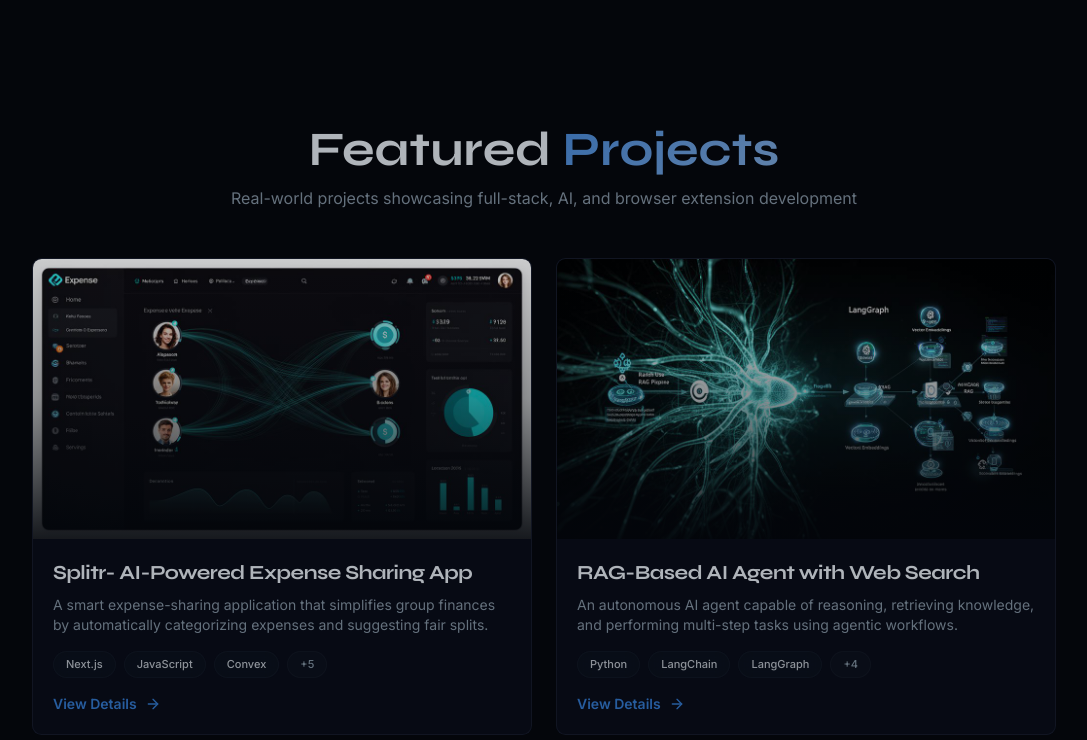
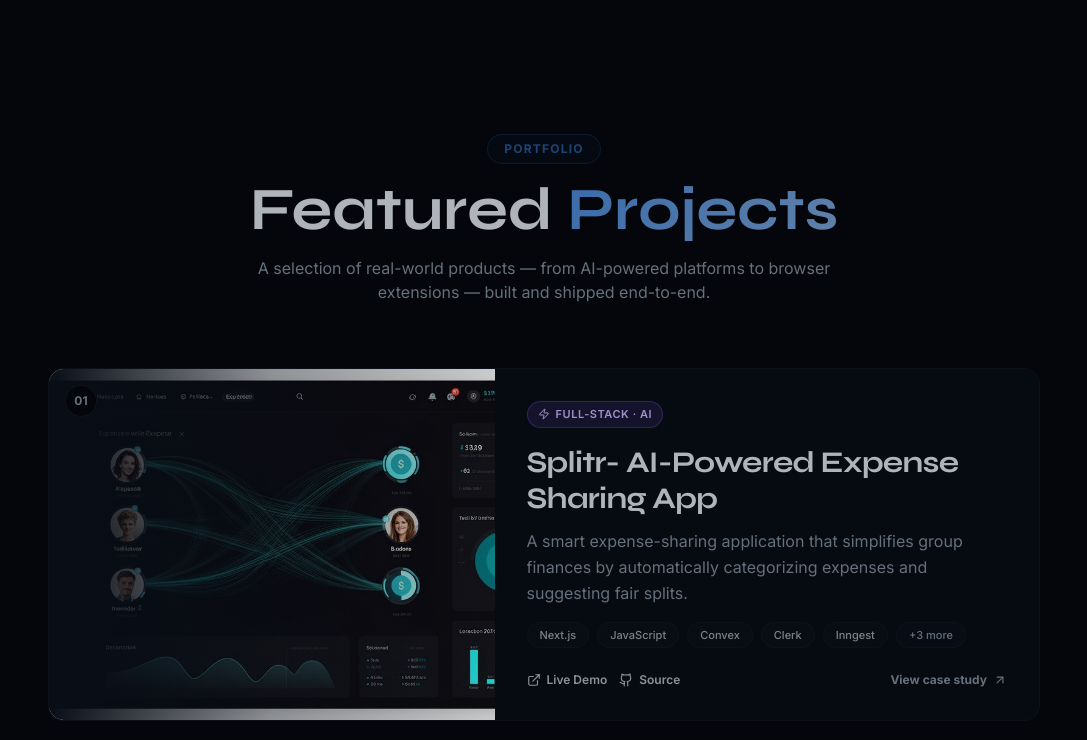
Before and after one commit to dhruvbajaj13/portfolio, a React (Vite) app: page / in a window 1280 px wide. Shown: the part 3720-4460 px from the top of the page, without its empty margins (96-1183 px from the left). Built offline with nearby package versions, Linux system fonts and the light colour scheme; the HTML template or start-up script is replaced by a standard one.

Commit message:
Update Projects.tsx

```diff
--- a/src/components/Projects.tsx
+++ b/src/components/Projects.tsx
@@ -1,244 +1,291 @@
 import { useEffect, useRef, useState } from 'react';
 import { gsap } from 'gsap';
 import { ScrollTrigger } from 'gsap/ScrollTrigger';
-import { ExternalLink, Github, ArrowRight, X } from 'lucide-react';
+import { ExternalLink, Github, X, ArrowUpRight, Zap, Globe, Code2, Chrome } from 'lucide-react';
 import { projects, Project } from '@/data/projects';
 
 gsap.registerPlugin(ScrollTrigger);
 
-/* ================= PROJECT CARD ================= */
+/* ─── helpers ─── */
+const categoryMeta: Record<string, { label: string; Icon: React.ElementType; color: string }> = {
+  splitr:       { label: 'Full-Stack · AI',        Icon: Zap,      color: 'from-violet-500/20 to-purple-500/10 border-violet-500/30' },
+  'smart-agent':{ label: 'AI · LLM',               Icon: Globe,    color: 'from-cyan-500/20 to-teal-500/10 border-cyan-500/30'       },
+  codecraft:    { label: 'SaaS · Full-Stack',       Icon: Code2,    color: 'from-orange-500/20 to-amber-500/10 border-orange-500/30'  },
+  synthex:      { label: 'Chrome Extension · AI',  Icon: Chrome,   color: 'from-emerald-500/20 to-green-500/10 border-emerald-500/30' },
+};
 
-const ProjectCard = ({
-  project,
-  onClick,
-}: {
-  project: Project;
-  onClick: () => void;
-}) => {
-  const isChromeExtension = project.title === 'Synthex';
+const accentMap: Record<string, string> = {
+  splitr:        'group-hover:text-violet-400',
+  'smart-agent': 'group-hover:text-cyan-400',
+  codecraft:     'group-hover:text-orange-400',
+  synthex:       'group-hover:text-emerald-400',
+};
+
+const glowMap: Record<string, string> = {
+  splitr:        'hover:shadow-violet-500/10',
+  'smart-agent': 'hover:shadow-cyan-500/10',
+  codecraft:     'hover:shadow-orange-500/10',
+  synthex:       'hover:shadow-emerald-500/10',
+};
+
+const chipAccentMap: Record<string, string> = {
+  splitr:        'group-hover:border-violet-500/40 group-hover:text-violet-300',
+  'smart-agent': 'group-hover:border-cyan-500/40 group-hover:text-cyan-300',
+  codecraft:     'group-hover:border-orange-500/40 group-hover:text-orange-300',
+  synthex:       'group-hover:border-emerald-500/40 group-hover:text-emerald-300',
+};
+
+const tagGradient: Record<string, string> = {
+  splitr:        'bg-violet-500/15 text-violet-300 border-violet-500/30',
+  'smart-agent': 'bg-cyan-500/15 text-cyan-300 border-cyan-500/30',
+  codecraft:     'bg-orange-500/15 text-orange-300 border-orange-500/30',
+  synthex:       'bg-emerald-500/15 text-emerald-300 border-emerald-500/30',
+};
+
+const modalAccent: Record<string, { badge: string; border: string; heading: string; glow: string }> = {
+  splitr:        { badge: 'bg-violet-500/15 text-violet-300',  border: 'border-violet-500/30', heading: 'text-violet-400',  glow: 'shadow-violet-500/20'  },
+  'smart-agent': { badge: 'bg-cyan-500/15 text-cyan-300',      border: 'border-cyan-500/30',   heading: 'text-cyan-400',    glow: 'shadow-cyan-500/20'    },
+  codecraft:     { badge: 'bg-orange-500/15 text-orange-300',  border: 'border-orange-500/30', heading: 'text-orange-400',  glow: 'shadow-orange-500/20'  },
+  synthex:       { badge: 'bg-emerald-500/15 text-emerald-300',border: 'border-emerald-500/30',heading: 'text-emerald-400', glow: 'shadow-emerald-500/20' },
+};
+
+const featureIcons = ['✦', '⬡', '◈', '⟁', '◉'];
+
+/* ─── card ─── */
+const ProjectCard = ({ project, index, onClick }: { project: Project; index: number; onClick: () => void }) => {
+  const meta  = categoryMeta[project.id]  ?? { label: 'Project', Icon: Code2, color: 'from-primary/20 to-primary/5 border-primary/20' };
+  const hoverAccent = accentMap[project.id]   ?? 'group-hover:text-primary';
+  const hoverGlow   = glowMap[project.id]     ?? 'hover:shadow-primary/10';
+  const chipAccent  = chipAccentMap[project.id] ?? '';
+  const tag         = tagGradient[project.id] ?? 'bg-primary/15 text-primary border-primary/30';
+
+  const isFeatured = index === 0;
 
   return (
     <div
       onClick={onClick}
-      className="
-        project-card glass-card group cursor-pointer overflow-hidden
-        transition-all duration-300
-        hover:-translate-y-1.5 hover:shadow-xl hover:shadow-primary/10
-      "
+      className={`
+        project-card group relative cursor-pointer overflow-hidden rounded-2xl
+        border border-border/40 bg-card/60 backdrop-blur-sm
+        transition-all duration-500
+        hover:-translate-y-2 hover:border-border/80 hover:shadow-2xl ${hoverGlow}
+        ${isFeatured ? 'md:col-span-2' : ''}
+      `}
     >
+      {/* gradient overlay on hover */}
+      <div className={`absolute inset-0 opacity-0 group-hover:opacity-100 transition-opacity duration-500 bg-gradient-to-br ${meta.color} pointer-events-none`} />
+
+      <div className={`relative flex ${isFeatured ? 'flex-col md:flex-row' : 'flex-col'} h-full`}>
         {/* Image */}
-      <div className="relative aspect-video overflow-hidden">
+        <div className={`relative overflow-hidden ${isFeatured ? 'md:w-[45%] aspect-video md:aspect-auto' : 'aspect-video'}`}>
           <img
             src={project.image}
             alt={project.title}
-          className="h-full w-full object-cover transition-transform duration-500 group-hover:scale-105"
+            className="h-full w-full object-cover transition-transform duration-700 group-hover:scale-110"
           />
-        <div className="absolute inset-0 bg-gradient-to-t from-background/90 via-background/30 to-transparent" />
+          <div className="absolute inset-0 bg-gradient-to-t from-card via-card/30 to-transparent md:bg-gradient-to-r" />
 
-        {isChromeExtension && (
-          <span className="absolute top-3 left-3 rounded-full bg-primary/90 px-3 py-1 text-[11px] font-semibold text-primary-foreground">
-            Chrome Extension
-          </span>
-        )}
+          {/* Number badge */}
+          <div className="absolute top-4 left-4 w-8 h-8 rounded-full bg-background/80 backdrop-blur border border-border/60 flex items-center justify-center text-xs font-bold text-muted-foreground">
+            0{index + 1}
+          </div>
         </div>
 
         {/* Content */}
-      <div className="p-5">
+        <div className={`relative flex flex-col justify-between p-6 ${isFeatured ? 'md:p-8 flex-1' : ''}`}>
+          {/* Top */}
+          <div>
+            {/* Category tag */}
+            <span className={`inline-flex items-center gap-1.5 text-[11px] font-semibold tracking-wider uppercase px-2.5 py-1 rounded-full border ${tag} mb-4`}>
+              <meta.Icon className="w-3 h-3" />
+              {meta.label}
+            </span>
+
             {/* Title */}
-        <h3
-          className="
-            text-xl
-            font-bold
-            tracking-tight
-            text-foreground
-            group-hover:text-primary
-            transition-colors
-          "
-        >
+            <h3 className={`font-bold tracking-tight text-foreground transition-colors duration-300 ${hoverAccent} ${isFeatured ? 'text-2xl md:text-3xl mb-3' : 'text-xl mb-2'}`}>
               {project.title}
             </h3>
 
             {/* Description */}
-        <p className="mt-2 text-sm text-muted-foreground line-clamp-2">
+            <p className={`text-muted-foreground leading-relaxed ${isFeatured ? 'text-base line-clamp-3' : 'text-sm line-clamp-2'}`}>
               {project.description}
             </p>
 
-        {/* Tech preview chips */}
+            {/* Tech chips */}
             <div className="mt-4 flex flex-wrap gap-2">
-          {project.techStack.slice(0, 3).map((tech) => (
+              {project.techStack.slice(0, isFeatured ? 5 : 3).map((tech) => (
                 <span
                   key={tech}
-              className="
-                rounded-full border border-border/40 bg-secondary/40
-                px-3 py-1 text-[11px] font-medium
-                text-foreground/80 backdrop-blur
-                transition-colors
-                group-hover:border-primary/40 group-hover:text-primary
-              "
+                  className={`rounded-full border border-border/40 bg-secondary/30 px-3 py-1 text-[11px] font-medium text-foreground/70 backdrop-blur transition-all duration-300 ${chipAccent}`}
                 >
                   {tech}
                 </span>
               ))}
-          {project.techStack.length > 3 && (
-            <span
-              className="
-                rounded-full border border-border/40 bg-secondary/40
-                px-3 py-1 text-[11px] font-medium text-muted-foreground
-              "
+              {project.techStack.length > (isFeatured ? 5 : 3) && (
+                <span className="rounded-full border border-border/40 bg-secondary/30 px-3 py-1 text-[11px] font-medium text-muted-foreground">
+                  +{project.techStack.length - (isFeatured ? 5 : 3)} more
+                </span>
+              )}
+            </div>
+          </div>
+
+          {/* Bottom row */}
+          <div className="mt-6 flex items-center justify-between">
+            {/* Links */}
+            <div className="flex items-center gap-3">
+              {project.liveDemo && project.liveDemo !== '#' && (
+                <a
+                  href={project.liveDemo}
+                  target="_blank"
+                  rel="noopener noreferrer"
+                  onClick={(e) => e.stopPropagation()}
+                  className="flex items-center gap-1.5 text-xs font-semibold text-foreground/80 hover:text-primary transition-colors"
                 >
-              +{project.techStack.length - 3}
-            </span>
+                  <ExternalLink className="w-3.5 h-3.5" />
+                  Live Demo
+                </a>
+              )}
+              {project.sourceCode && (
+                <a
+                  href={project.sourceCode}
+                  target="_blank"
+                  rel="noopener noreferrer"
+                  onClick={(e) => e.stopPropagation()}
+                  className="flex items-center gap-1.5 text-xs font-semibold text-foreground/80 hover:text-primary transition-colors"
+                >
+                  <Github className="w-3.5 h-3.5" />
+                  Source
+                </a>
               )}
             </div>
 
             {/* CTA */}
-        <div className="mt-4 flex items-center gap-2 text-sm font-semibold text-primary">
-          View Details
-          <ArrowRight className="w-4 h-4 transition-transform group-hover:translate-x-1" />
+            <div className="flex items-center gap-1.5 text-xs font-bold text-muted-foreground group-hover:text-foreground transition-colors duration-300">
+              View case study
+              <ArrowUpRight className="w-3.5 h-3.5 transition-transform duration-300 group-hover:translate-x-0.5 group-hover:-translate-y-0.5" />
+            </div>
+          </div>
         </div>
       </div>
     </div>
   );
 };
 
-/* ================= PROJECT MODAL ================= */
-
-const ProjectModal = ({
-  project,
-  onClose,
-}: {
-  project: Project;
-  onClose: () => void;
-}) => {
-  const modalRef = useRef<HTMLDivElement>(null);
-  const contentRef = useRef<HTMLDivElement>(null);
+/* ─── modal ─── */
+const ProjectModal = ({ project, onClose }: { project: Project; onClose: () => void }) => {
+  const overlayRef = useRef<HTMLDivElement>(null);
+  const panelRef   = useRef<HTMLDivElement>(null);
+  const accent = modalAccent[project.id] ?? { badge: 'bg-primary/15 text-primary', border: 'border-primary/30', heading: 'text-primary', glow: 'shadow-primary/20' };
 
   useEffect(() => {
     document.body.style.overflow = 'hidden';
+    gsap.fromTo(overlayRef.current, { opacity: 0 }, { opacity: 1, duration: 0.2 });
+    gsap.fromTo(panelRef.current,   { opacity: 0, y: 40, scale: 0.96 }, { opacity: 1, y: 0, scale: 1, duration: 0.35, ease: 'power3.out' });
+    gsap.fromTo('.ms', { opacity: 0, y: 16 }, { opacity: 1, y: 0, stagger: 0.07, delay: 0.25, duration: 0.4 });
+    return () => { document.body.style.overflow = ''; };
+  }, []);
 
-    gsap.fromTo(modalRef.current, { opacity: 0 }, { opacity: 1, duration: 0.25 });
-    gsap.fromTo(
-      contentRef.current,
-      { opacity: 0, y: 30, scale: 0.97 },
-      { opacity: 1, y: 0, scale: 1, duration: 0.35, ease: 'power3.out' }
-    );
-
-    gsap.fromTo(
-      '.modal-section',
-      { opacity: 0, y: 20 },
-      { opacity: 1, y: 0, stagger: 0.1, delay: 0.2 }
-    );
-
-    return () => {
-      document.body.style.overflow = '';
+  const close = () => {
+    gsap.to(panelRef.current,   { opacity: 0, y: 20, scale: 0.97, duration: 0.2 });
+    gsap.to(overlayRef.current, { opacity: 0, duration: 0.2, onComplete: onClose });
   };
-  }, []);
 
   return (
     <div
-      ref={modalRef}
-      onClick={onClose}
-      className="fixed inset-0 z-50 flex items-center justify-center bg-background/90 backdrop-blur-md px-4"
+      ref={overlayRef}
+      onClick={close}
+      className="fixed inset-0 z-50 flex items-center justify-center bg-background/85 backdrop-blur-lg px-4"
     >
       <div
-        ref={contentRef}
+        ref={panelRef}
         onClick={(e) => e.stopPropagation()}
-        className="glass-card max-w-5xl w-full max-h-[92vh] overflow-y-auto"
+        className={`relative w-full max-w-4xl max-h-[90vh] overflow-y-auto rounded-2xl border ${accent.border} bg-card/95 backdrop-blur-xl shadow-2xl ${accent.glow}`}
       >
-        {/* Header */}
-        <div className="sticky top-0 z-10 border-b border-border/40 bg-card/90 backdrop-blur p-6 flex justify-between items-start">
-          <h2 className="text-2xl md:text-3xl font-bold text-foreground">
-            {project.title}
-          </h2>
+        {/* Close */}
+        <button
+          onClick={close}
+          className="absolute top-5 right-5 z-20 p-2 rounded-xl bg-secondary/60 hover:bg-secondary transition-colors"
+        >
+          <X className="w-4 h-4" />
+        </button>
 
-          <div className="flex gap-3">
-            {project.liveDemo && (
+        {/* Hero image */}
+        <div className="relative h-52 md:h-64 overflow-hidden rounded-t-2xl">
+          <img src={project.image} alt={project.title} className="w-full h-full object-cover" />
+          <div className="absolute inset-0 bg-gradient-to-t from-card via-card/60 to-transparent" />
+          <div className="absolute bottom-6 left-8">
+            <span className={`inline-block text-[11px] font-bold tracking-widest uppercase px-3 py-1 rounded-full border ${accent.badge} ${accent.border} mb-2`}>
+              {categoryMeta[project.id]?.label ?? 'Project'}
+            </span>
+            <h2 className="text-2xl md:text-3xl font-bold text-foreground">{project.title}</h2>
+          </div>
+        </div>
+
+        {/* Action buttons */}
+        <div className="flex gap-3 px-8 py-4 border-b border-border/30">
+          {project.liveDemo && project.liveDemo !== '#' && (
             <a
               href={project.liveDemo}
               target="_blank"
               rel="noopener noreferrer"
-                className="
-                  flex items-center gap-2 px-5 py-2 rounded-lg
-                  bg-primary text-primary-foreground text-sm font-semibold
-                  transition-all duration-300
-                  hover:scale-105 hover:shadow-lg hover:shadow-primary/40
-                "
+              className={`flex items-center gap-2 px-5 py-2 rounded-xl text-sm font-semibold border ${accent.badge} ${accent.border} hover:brightness-110 transition-all`}
             >
               <ExternalLink className="w-4 h-4" />
-                Live
+              Live Demo
             </a>
           )}
-
           {project.sourceCode && (
             <a
               href={project.sourceCode}
               target="_blank"
               rel="noopener noreferrer"
-                className="
-                  flex items-center gap-2 px-5 py-2 rounded-lg
-                  bg-secondary text-sm font-semibold
-                  transition-all duration-300
-                  hover:scale-105 hover:shadow-lg
-                "
+              className="flex items-center gap-2 px-5 py-2 rounded-xl bg-secondary/60 text-sm font-semibold hover:bg-secondary transition-all"
             >
               <Github className="w-4 h-4" />
-                Code
+              View Source
             </a>
           )}
-
-            <button
-              onClick={onClose}
-              className="p-2 rounded-md hover:bg-secondary transition"
-            >
-              <X className="w-5 h-5" />
-            </button>
-          </div>
         </div>
 
         {/* Body */}
-        <div className="p-6 md:p-8 space-y-12">
-          {/* About */}
-          <p className="modal-section text-muted-foreground text-base leading-relaxed">
-            {project.description}
-          </p>
+        <div className="p-8 space-y-10">
+
+          {/* Description */}
+          <p className="ms text-muted-foreground text-base leading-relaxed">{project.description}</p>
 
           {/* Problem / Solution */}
-          <div className="modal-section grid md:grid-cols-2 gap-6">
-            <div className="rounded-lg bg-secondary/30 p-5">
-              <h4 className="font-bold mb-2">Problem</h4>
-              <p className="text-sm text-muted-foreground">{project.problem}</p>
+          <div className="ms grid md:grid-cols-2 gap-4">
+            <div className="rounded-xl bg-secondary/20 border border-border/30 p-5">
+              <p className="text-xs font-bold tracking-widest uppercase text-muted-foreground mb-2">Problem</p>
+              <p className="text-sm text-foreground/80 leading-relaxed">{project.problem}</p>
             </div>
-            <div className="rounded-lg bg-primary/5 p-5">
-              <h4 className="font-bold mb-2">Solution</h4>
-              <p className="text-sm text-muted-foreground">{project.solution}</p>
+            <div className={`rounded-xl border p-5 ${accent.badge} ${accent.border}`}>
+              <p className="text-xs font-bold tracking-widest uppercase mb-2 opacity-70">Solution</p>
+              <p className="text-sm leading-relaxed opacity-90">{project.solution}</p>
             </div>
           </div>
 
           {/* Features */}
-          <div className="modal-section">
-            <h4 className="font-bold mb-4">Key Features</h4>
-            <ul className="grid sm:grid-cols-2 gap-3 text-sm">
+          <div className="ms">
+            <p className="text-xs font-bold tracking-widest uppercase text-muted-foreground mb-4">Key Features</p>
+            <ul className="grid sm:grid-cols-2 gap-3">
               {project.features.map((f, i) => (
-                <li key={i} className="rounded-lg bg-secondary/20 p-4">
-                  {['✨', '⚡', '🔒', '🧠', '📊'][i % 5]} {f}
+                <li key={i} className="flex items-start gap-3 rounded-xl bg-secondary/20 border border-border/20 p-4 text-sm text-foreground/80">
+                  <span className={`mt-0.5 text-base ${accent.heading}`}>{featureIcons[i % featureIcons.length]}</span>
+                  {f}
                 </li>
               ))}
             </ul>
           </div>
 
           {/* Tech Stack */}
-          <div className="modal-section">
-            <h4 className="font-bold mb-4">Tech Stack</h4>
-            <div className="flex flex-wrap gap-3">
+          <div className="ms">
+            <p className="text-xs font-bold tracking-widest uppercase text-muted-foreground mb-4">Tech Stack</p>
+            <div className="flex flex-wrap gap-2">
               {project.techStack.map((tech) => (
                 <span
                   key={tech}
-                  className="
-                    px-4 py-2 rounded-xl text-sm font-semibold
-                    bg-secondary/40 border border-border/40
-                    transition-all duration-300
-                    hover:border-primary hover:text-primary
-                  "
+                  className={`px-4 py-1.5 rounded-xl text-sm font-semibold border transition-all duration-200 hover:brightness-110 ${accent.badge} ${accent.border}`}
                 >
                   {tech}
                 </span>
@@ -247,26 +294,21 @@ const ProjectModal = ({
           </div>
 
           {/* Challenges */}
-          <div className="modal-section">
-            <h4 className="font-bold mb-4">Challenges & Learnings</h4>
+          <div className="ms">
+            <p className="text-xs font-bold tracking-widest uppercase text-muted-foreground mb-4">Challenges & Learnings</p>
             <div className="space-y-3">
               {project.challenges.map((c, i) => (
-                <p
-                  key={i}
-                  className="border-l-2 border-primary/60 pl-4 text-sm text-muted-foreground"
-                >
-                  🧩 {c}
-                </p>
+                <div key={i} className={`flex gap-3 border-l-2 pl-4 ${accent.border}`}>
+                  <p className="text-sm text-muted-foreground leading-relaxed">{c}</p>
+                </div>
               ))}
             </div>
           </div>
 
           {/* Impact */}
-          <div className="modal-section rounded-lg bg-primary/5 p-6">
-            <h4 className="font-bold mb-2">Impact</h4>
-            <p className="text-sm text-foreground/90">
-              🎯 {project.impressive}
-            </p>
+          <div className={`ms rounded-xl border p-6 ${accent.badge} ${accent.border}`}>
+            <p className="text-xs font-bold tracking-widest uppercase mb-3 opacity-70">Impact</p>
+            <p className={`text-sm font-semibold leading-relaxed ${accent.heading}`}>{project.impressive}</p>
           </div>
         </div>
       </div>
@@ -274,48 +316,62 @@ const ProjectModal = ({
   );
 };
 
-/* ================= PROJECTS SECTION ================= */
-
+/* ─── section ─── */
 const Projects = () => {
   const sectionRef = useRef<HTMLElement>(null);
-  const titleRef = useRef<HTMLHeadingElement>(null);
+  const titleRef   = useRef<HTMLHeadingElement>(null);
   const [active, setActive] = useState<Project | null>(null);
 
   useEffect(() => {
     const ctx = gsap.context(() => {
-      gsap.fromTo(
-        titleRef.current,
-        { opacity: 0, y: 25 },
-        { opacity: 1, y: 0, duration: 0.45 }
-      );
-      gsap.fromTo(
-        '.project-card',
-        { opacity: 0, y: 25 },
-        { opacity: 1, y: 0, stagger: 0.12 }
-      );
+      gsap.fromTo(titleRef.current, { opacity: 0, y: 30 }, {
+        opacity: 1, y: 0, duration: 0.6,
+        scrollTrigger: { trigger: titleRef.current, start: 'top 85%' },
+      });
+      gsap.fromTo('.project-card', { opacity: 0, y: 40 }, {
+        opacity: 1, y: 0, stagger: 0.15, duration: 0.6, ease: 'power2.out',
+        scrollTrigger: { trigger: '.projects-grid', start: 'top 80%' },
+      });
     }, sectionRef);
-
     return () => ctx.revert();
   }, []);
 
   return (
-    <section ref={sectionRef} id="projects" className="pt-14 pb-20">
-      <div className="px-6 md:px-12 lg:px-20">
-        <h2
-          ref={titleRef}
-          className="text-3xl md:text-4xl lg:text-5xl font-bold text-center mb-3 opacity-0"
-        >
+    <section ref={sectionRef} id="projects" className="pt-16 pb-24">
+      <div className="px-6 md:px-12 lg:px-20 max-w-6xl mx-auto">
+
+        {/* Header */}
+        <div ref={titleRef} className="text-center mb-16 opacity-0">
+          <span className="inline-block text-xs font-bold tracking-widest uppercase text-primary/70 border border-primary/20 bg-primary/5 px-4 py-1.5 rounded-full mb-4">
+            Portfolio
+          </span>
+          <h2 className="text-4xl md:text-5xl lg:text-6xl font-bold mb-4">
             Featured <span className="text-gradient">Projects</span>
           </h2>
+          <p className="text-muted-foreground max-w-xl mx-auto text-base">
+            A selection of real-world products — from AI-powered platforms to browser extensions — built and shipped end-to-end.
+          </p>
+        </div>
 
-        <p className="text-center text-muted-foreground max-w-2xl mx-auto mb-12">
-          Real-world projects showcasing full-stack, AI, and browser extension development
-        </p>
+        {/* Grid: first card spans 2 cols, rest are normal */}
+        <div className="projects-grid grid md:grid-cols-2 gap-5">
+          {projects.map((p, i) => (
+            <ProjectCard key={p.id} project={p} index={i} onClick={() => setActive(p)} />
+          ))}
+        </div>
 
-        <div className="projects-grid grid md:grid-cols-2 gap-6 max-w-5xl mx-auto">
-          {projects.map((p) => (
-            <ProjectCard key={p.id} project={p} onClick={() => setActive(p)} />
-          ))}
+        {/* Footer CTA */}
+        <div className="mt-12 text-center">
+          <a
+            href="https://github.com/dhruvbajaj13"
+            target="_blank"
+            rel="noopener noreferrer"
+            className="inline-flex items-center gap-2 text-sm font-semibold text-muted-foreground hover:text-foreground transition-colors group"
+          >
+            <Github className="w-4 h-4" />
+            See all projects on GitHub
+            <ArrowUpRight className="w-3.5 h-3.5 transition-transform group-hover:translate-x-0.5 group-hover:-translate-y-0.5" />
+          </a>
         </div>
       </div>
 
```
Lines whose indentation alone changed are shown as unchanged.
